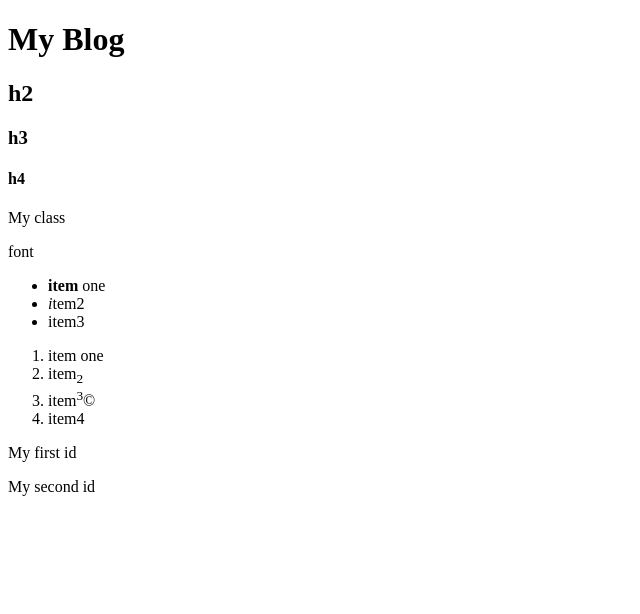
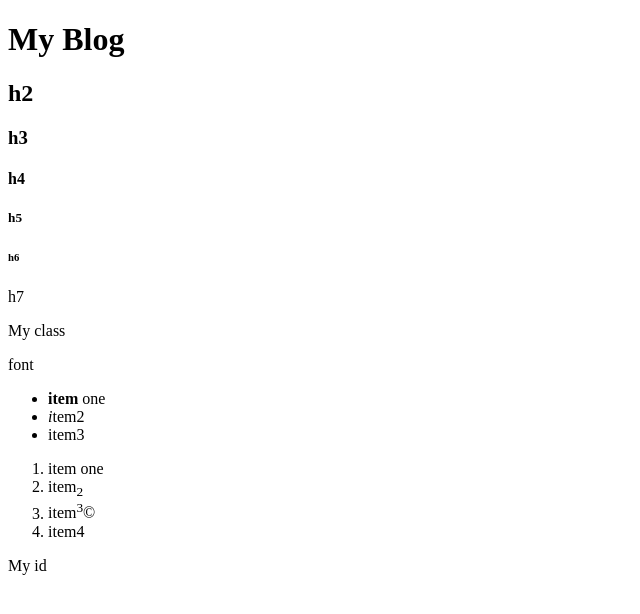
Before and after one commit to FatDaddyDevale/webdev, a plain HTML site: page module_2/index.html in a window 1280 px wide. Shown: the whole page, without its empty margins (0-640 px from the left). Drawn offline with Linux system fonts and the light colour scheme.

Commit message:
experimenting

```diff
--- a/module_2/index.html
+++ b/module_2/index.html
@@ -9,6 +9,9 @@
     <h2>h2</h2>
     <h3>h3</h3>
     <h4>h4</h4>
+	<h5>h5</h5>
+	<h6>h6</h6>
+	<h7>h7</h7>
     <div class="my_class bold font">
       <p>My class</p>
     </div>
@@ -26,7 +29,6 @@
       <li>item<sup>3</sup>&#169;</li>
       <li>item4</li>
     </ol>
-    <div id="mydiv"><p>My first id</p></div>
-	<div id="mydiv"><p>My second id</p></div>
+    <div id="mydiv"><p>My id</p></div>
   </body>
 </html>
```
